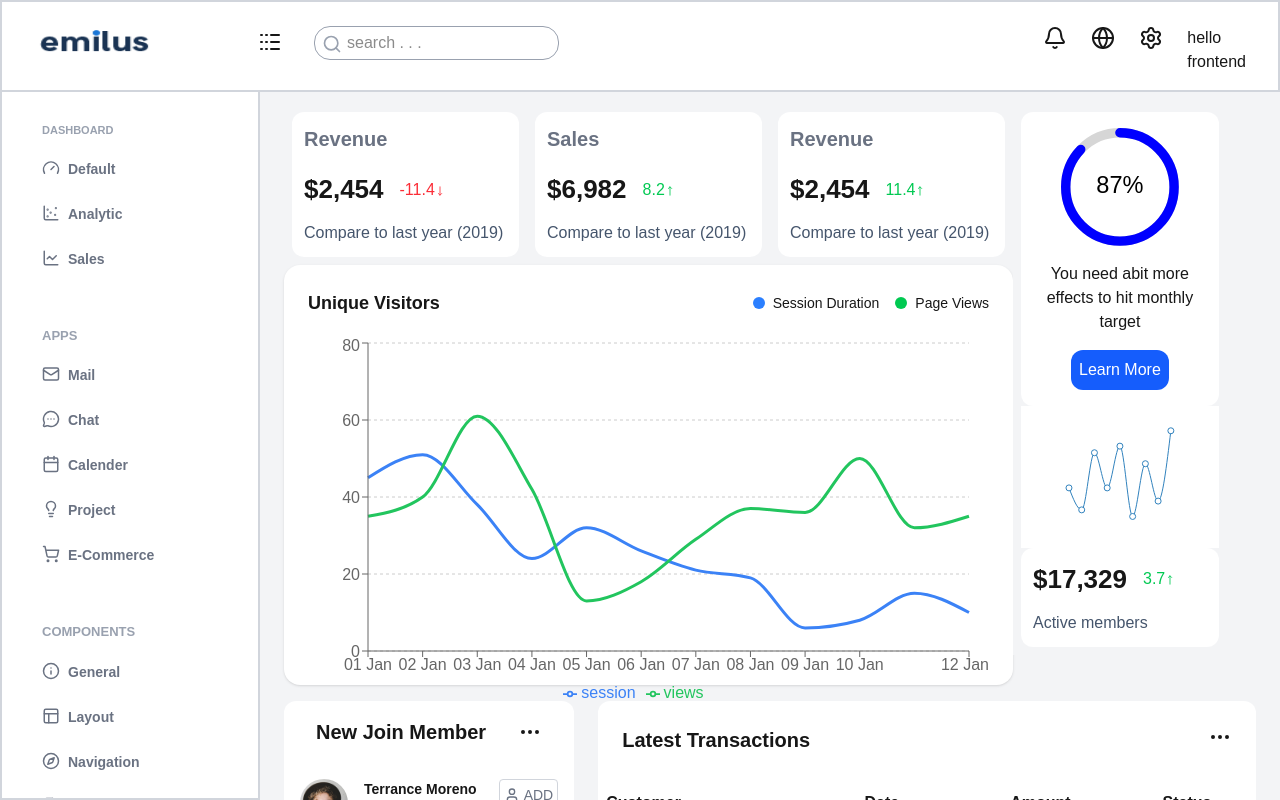
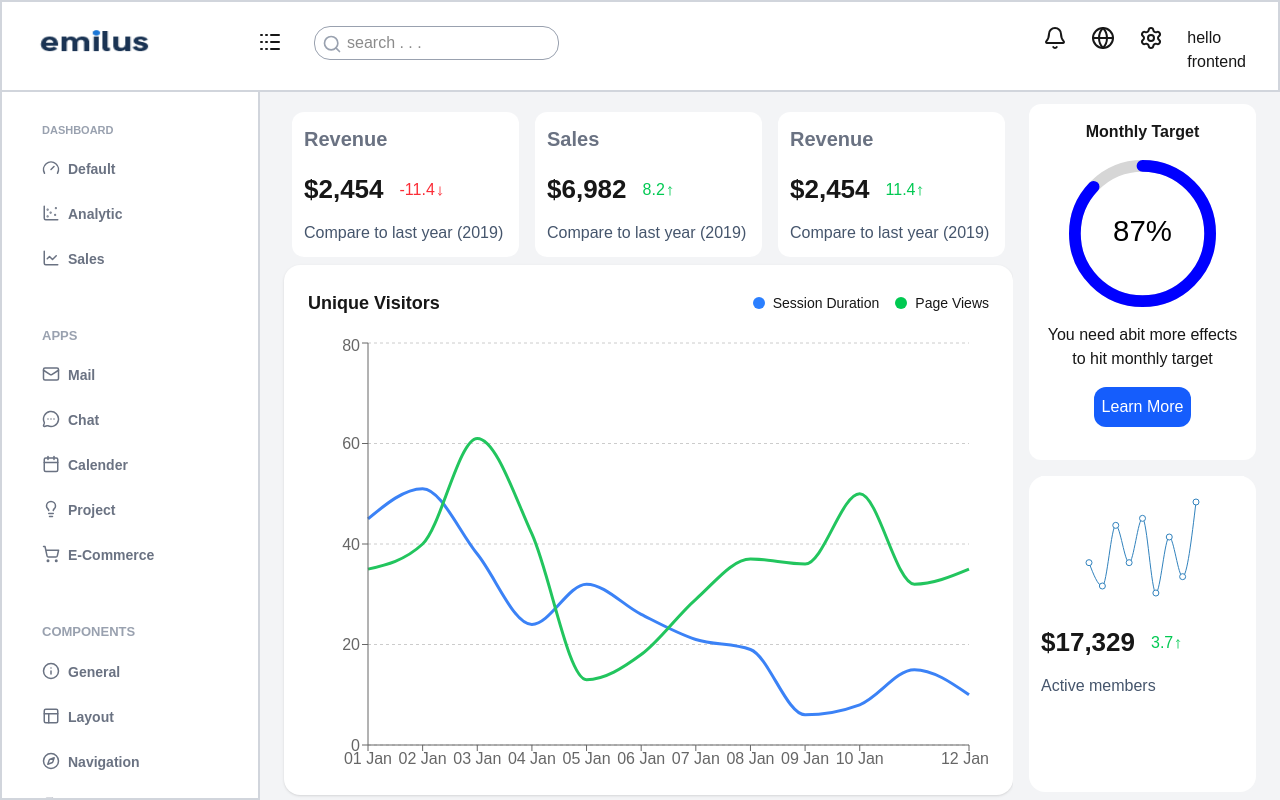
Before and after one commit to Alipasha12/Emilus, a Next.js app: page / in a window 1280 px wide. Built offline with nearby package versions, Linux system fonts and the light colour scheme.

Commit message:
making responsive default page

```diff
--- a/components/footer.jsx
+++ b/components/footer.jsx
@@ -1,6 +1,6 @@
 export default function Footer() {
   return (
-    <div className="flex justify-between bg-white p-3 mt-4 rounded-xl">
+    <div className="flex w-full justify-between bg-white p-3 mt-4 rounded-xl">
       <h1>
         Copyright ©2025 <a>Emilus</a> All rights reserved.
       </h1>
--- a/components/hero.jsx
+++ b/components/hero.jsx
@@ -126,8 +126,8 @@ export default function Hero() {
       <main className="flex-1 h-full overflow-y-scroll p-6 pt-26 bg-gray-100">
         <div className="flex flex-row gap-4">
           <div className="w-screen">
-            <div className="flex ">
-              <div className="w-[75%]">
+            <div className="flex">
+              <div className="w-full lg:w-[75%]">
                 <div className="flex w-full flex-col *:lg:w-1/3 lg:flex-row gap-4 p-2 ">
                   <div className="flex flex-col p-3 rounded-xl bg-white">
                     <h1 className="flex text-[20px] text-gray-500 font-semibold pb-4">
@@ -175,7 +175,7 @@ export default function Hero() {
                     </p>
                   </div>
                 </div>
-                <div className="w-full h-[420px] bg-white rounded-2xl p-6 shadow">
+                <div className="w-full h-[530px] bg-white rounded-2xl p-6 shadow">
                   <div className="flex items-center justify-between mb-4">
                     <h2 className="text-lg font-semibold">Unique Visitors</h2>
                     <div className="flex gap-4 text-sm">
@@ -190,7 +190,7 @@ export default function Hero() {
                     </div>
                   </div>
 
-                  <ResponsiveContainer width="100%" height="100%">
+                  <ResponsiveContainer width="100%" height="100%" className="pb-10">
                     <LineChart
                       data={linedata}
                       margin={{ top: 10, right: 20, left: 0, bottom: 0 }}
@@ -199,7 +199,7 @@ export default function Hero() {
                       <XAxis dataKey="day" />
                       <YAxis />
                       <Tooltip />
-                      <Legend />
+                      {/* <Legend /> */}
 
                       <Line
                         type="monotone"
@@ -219,9 +219,10 @@ export default function Hero() {
                   </ResponsiveContainer>
                 </div>
               </div>
-              <div className="w-[22%]">
-                <div className="w-full hidden lg:block bg-gray-100 flex-col p-2 gap-4">
-                  <div className="flex flex-col p-4 bg-white rounded-xl items-center text-center gap-4">
+              <div className="w-[25%]  hidden lg:block">
+                <div className="w-full bg-gray-100 flex-col pl-4 ">
+                  <div className="flex flex-col p-4 mb-4 h-[356px] min-w-[150px] bg-white rounded-xl items-center text-center gap-4">
+                    <p className="font-bold">Monthly Target</p>
                     <CircularProgressbar
                       value={percentage}
                       className="px-6"
@@ -240,9 +241,62 @@ export default function Hero() {
                       Learn More
                     </button>
                   </div>
-                  <div>
+                  <div className="flex flex-col pl-3 pr-3 h-[316px] bg-white rounded-2xl">
                     <LineChart
                       className="bg-white px-7 hidden lg:block"
+                      style={{
+                        width: "8",
+                        height: "8",
+                        stroke: "green",
+                      }}
+                      responsive
+                      data={data}
+                      margin={{
+                        top: 5,
+                        right: 20,
+                        left: 20,
+                        bottom: 2,
+                      }}
+                    >
+                      <Line type="monotone" dataKey="pv" />
+                    </LineChart>
+                    <div className="flex items-center gap-4 pb-3">
+                      <h1 className="flex text-[26px] font-bold">$17,329</h1>
+                      <span className="flex text-green-500">
+                        3.7
+                        <MoveUp size={10} className="mt-2" />
+                      </span>
+                    </div>
+                    <p className="text-slate-600">Active members</p>
+                  </div>
+                </div>
+              </div>
+            </div>
+            <div className="block lg:hidden">
+              <div className="w-full bg-gray-100 flex-col pt-4">
+                <div className="flex flex-col pt-4 mb-4 bg-white rounded-xl items-center text-center gap-4">
+                  <p className="font-bold">Monthly Target</p>
+                  <CircularProgressbar
+                    value={percentage}
+                    className="px-6 w-100 h-50"
+                    styles={{
+                      path: {
+                        stroke: "blue",
+                      },
+                      text: {
+                        fill: "#000",
+                      },
+                    }}
+                    text={`${percentage}%`}
+                  />
+                  <h1>You need abit more effects to hit monthly target</h1>
+                  <button className="bg-blue-600 text-white p-2 rounded-xl">
+                    Learn More
+                  </button>
+                </div>
+                <div className="flex flex-col p-3 bg-white rounded-2xl pb-6">
+                  <LineChart
+                    className="bg-white h-50 px-7"
                     style={{
                       width: "8",
                       height: "8",
@@ -259,7 +313,6 @@ export default function Hero() {
                   >
                     <Line type="monotone" dataKey="pv" />
                   </LineChart>
-                    <div className="flex flex-col p-3 rounded-xl bg-white">
                   <div className="flex items-center gap-4 pb-3">
                     <h1 className="flex text-[26px] font-bold">$17,329</h1>
                     <span className="flex text-green-500">
@@ -271,11 +324,8 @@ export default function Hero() {
                 </div>
               </div>
             </div>
-              </div>
-            </div>
-
-            <div className="flex py-4 gap-6">
-              <div className="bg-white w-[30%] rounded-xl">
+            <div className="flex flex-col lg:flex-row py-4 gap-6 ">
+              <div className="bg-white w-full lg:w-[30%] rounded-xl">
                 <div>
                   <div className="flex items-center justify-between px-8 py-4">
                     <h1 className="text-[20px] font-bold">New Join Member </h1>
@@ -317,10 +367,10 @@ export default function Hero() {
                   </div>
                 </div>
               </div>
-              <div className="bg-white w-[68%] rounded-xl">
+              <div className="bg-white w-full lg:w-[68%] rounded-xl">
                 <div className="flex justify-between p-6">
                   <h1 className="text-[20px] font-bold ">
-                    Latest Transactions{" "}
+                    Latest Transactionsx
                   </h1>
                   <Ellipsis />
                 </div>
```
Lines whose indentation alone changed are shown as unchanged.
